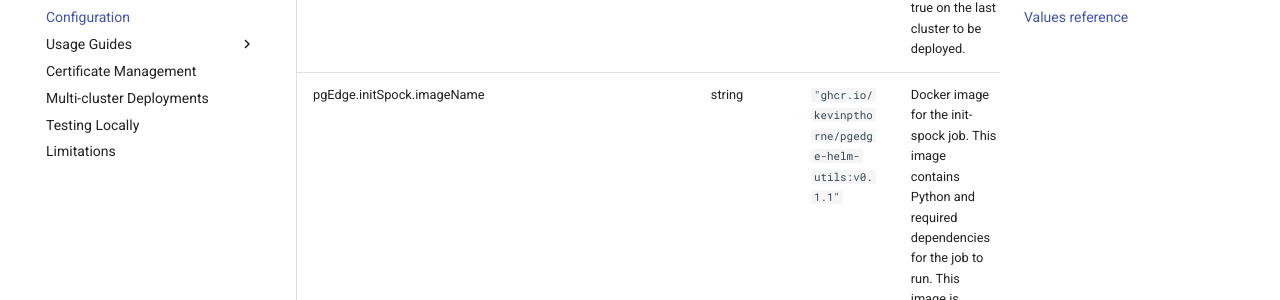
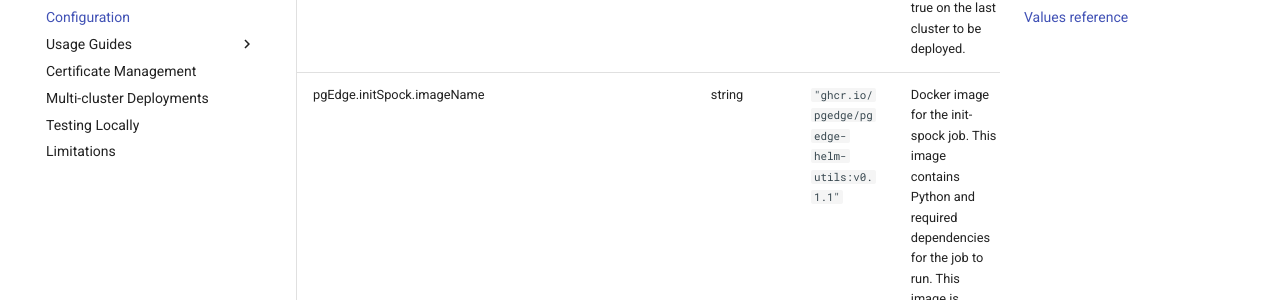
Before and after one commit to pgEdge/pgedge-helm, an MkDocs documentation site: the page built from docs/configuration.md, in a window 1280 px wide and 900 px high, scrolled down 7904 px. Shown: the part 172-472 px from the top of the window. Built offline with MkDocs 1.6.1 and Material for MkDocs 9.7.7, drawn with Linux system fonts in a browser that asks for light colours; comment, search, counter and statistics services are not loaded.

Commit message:
fix: puts job image back to what it should be

```diff
--- a/docs/configuration.md
+++ b/docs/configuration.md
@@ -123,7 +123,7 @@ The following table lists all available options and their descriptions.
 | pgEdge.initSpock.containerSecurityContext.runAsNonRoot | bool | `true` |  |
 | pgEdge.initSpock.containerSecurityContext.seccompProfile.type | string | `"RuntimeDefault"` |  |
 | pgEdge.initSpock.enabled | bool | `true` | Whether or not to run the init-spock job to initialize the pgEdge nodes and subscriptions In multi-cluster deployments, this should only be set to true on the last cluster to be deployed. |
-| pgEdge.initSpock.imageName | string | `"ghcr.io/kevinpthorne/pgedge-helm-utils:v0.1.1"` | Docker image for the init-spock job. This image contains Python and required dependencies for the job to run. This image is versioned alongside the Helm chart. |
+| pgEdge.initSpock.imageName | string | `"ghcr.io/pgedge/pgedge-helm-utils:v0.1.1"` | Docker image for the init-spock job. This image contains Python and required dependencies for the job to run. This image is versioned alongside the Helm chart. |
 | pgEdge.initSpock.podSecurityContext.allowPrivilegeEscalation | bool | `false` |  |
 | pgEdge.initSpock.podSecurityContext.capabilities.drop[0] | string | `"ALL"` |  |
 | pgEdge.initSpock.podSecurityContext.readOnlyRootFilesystem | bool | `true` |  |
--- a/values.yaml
+++ b/values.yaml
@@ -18,7 +18,7 @@ pgEdge:
     enabled: true
     # -- Docker image for the init-spock job. This image contains Python and required dependencies for the job to run.
     # This image is versioned alongside the Helm chart.
-    imageName: ghcr.io/kevinpthorne/pgedge-helm-utils:v0.1.1
+    imageName: ghcr.io/pgedge/pgedge-helm-utils:v0.1.1
     podSecurityContext:
       allowPrivilegeEscalation: false
       readOnlyRootFilesystem: true
```
Also changed, not shown: README.md (+1 -1 lines).
